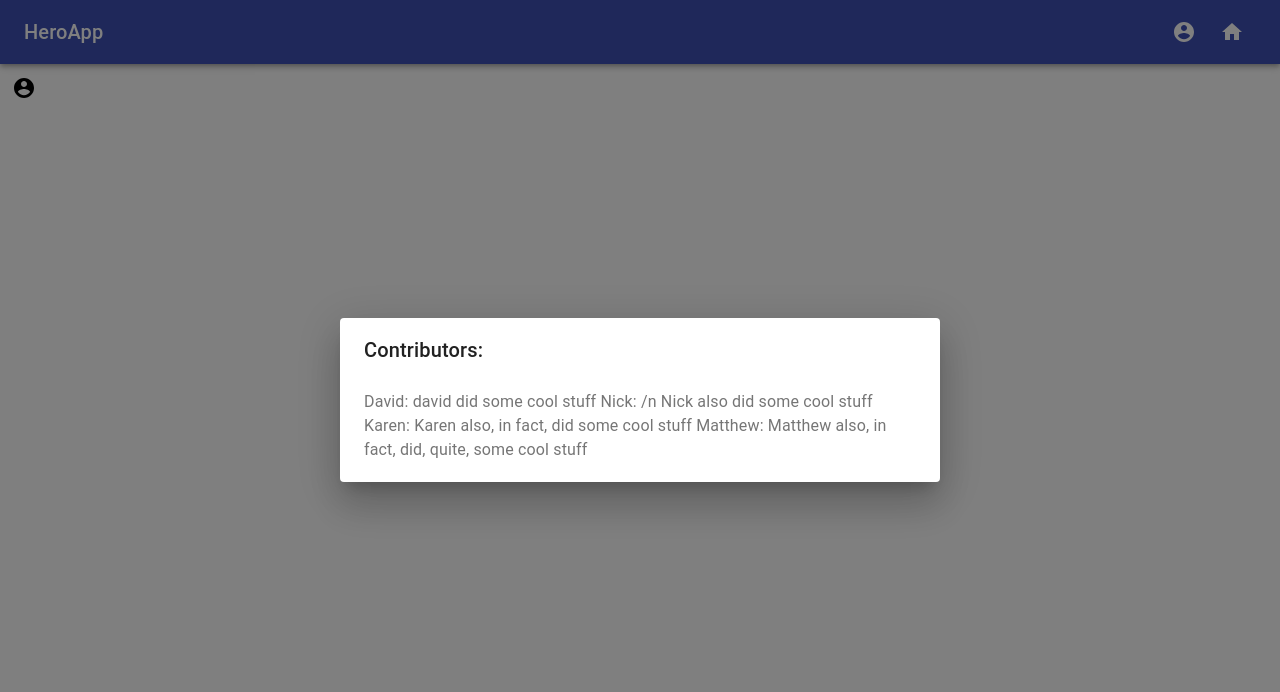
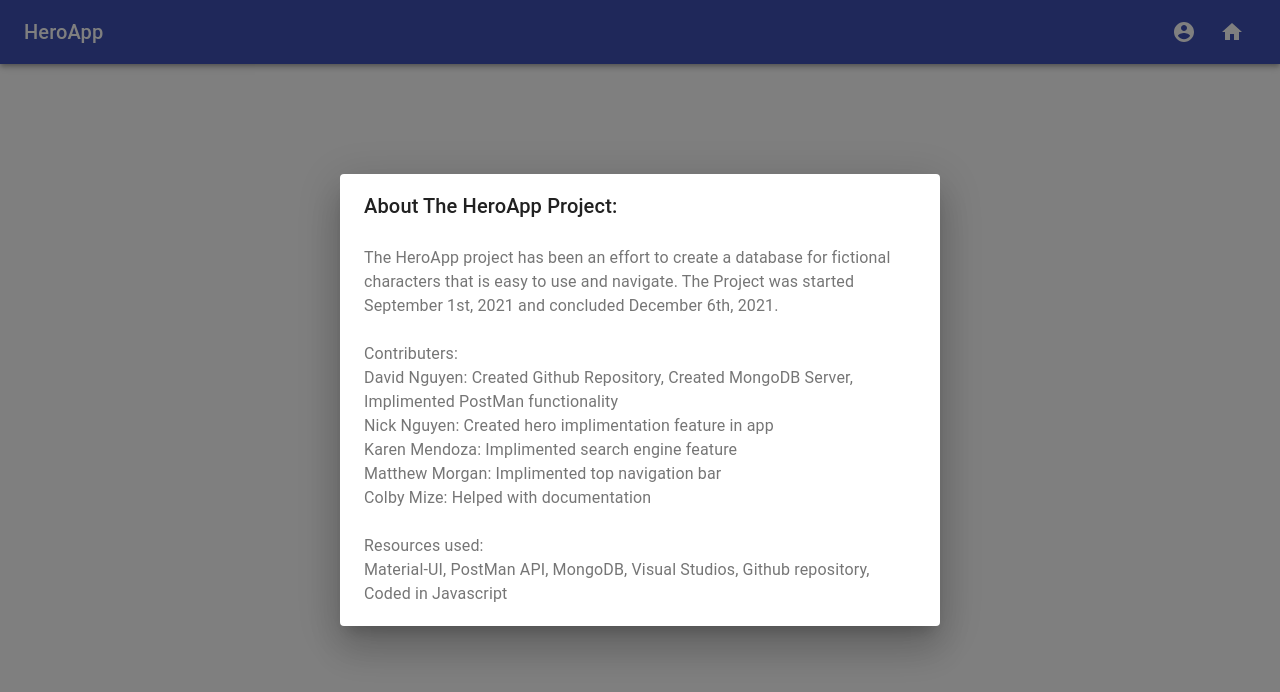
Before and after one commit to DavNguyen/HeroAppProject, a React (Create React App) app in the folder client/: page / in a window 1280 px wide. Both pictures are taken after a click on the button 1184 px from the left and 32 px from the top of the page. Shown: the top 692 px of the page. Built offline with nearby package versions, Linux system fonts and the light colour scheme.

Commit message:
Finalized TopNav

```diff
--- a/client/src/App.js
+++ b/client/src/App.js
@@ -3,7 +3,6 @@ import React from "react";
 import { makeStyles } from "@material-ui/core/styles";
 import "./index.css";
 import { MenuAppBar } from "./topnav";
-import { ScrollDialog } from "./testdiolog";
 
 const useStyles = makeStyles((theme) => ({
   root: {
@@ -16,7 +15,6 @@ function App() {
   return (
     <div className={classes.root}>
       <MenuAppBar></MenuAppBar>
-      <ScrollDialog></ScrollDialog>
     </div>
   );
 }
--- a/client/src/aboutdiolog.js
+++ b/client/src/aboutdiolog.js
@@ -35,13 +35,27 @@ export function AboutAuthors() {
         aria-describedby="alert-dialog-slide-description"
       >
         <DialogTitle id="alert-dialog-slide-title">
-          {"Contributors:"}
+          {"About The HeroApp Project:"}
         </DialogTitle>
         <DialogContent>
           <DialogContentText id="alert-dialog-slide-description">
-            David: david did some cool stuff Nick: /n Nick also did some cool
-            stuff Karen: Karen also, in fact, did some cool stuff Matthew:
-            Matthew also, in fact, did, quite, some cool stuff
+            The HeroApp project has been an effort to create a database for
+            fictional characters that is easy to use and navigate. The Project
+            was started September 1st, 2021 and concluded December 6th, 2021.
+            <br />
+            <br /> Contributers: <br />
+            David Nguyen: Created Github Repository, Created MongoDB Server,
+            Implimented PostMan functionality <br />
+            Nick Nguyen: Created hero implimentation feature in app
+            <br />
+            Karen Mendoza: Implimented search engine feature
+            <br />
+            Matthew Morgan: Implimented top navigation bar
+            <br />
+            Colby Mize: Helped with documentation <br />
+            <br /> Resources used: <br />
+            Material-UI, PostMan API, MongoDB, Visual Studios, Github
+            repository, Coded in Javascript
           </DialogContentText>
         </DialogContent>
       </Dialog>
--- a/client/src/testdiolog.js
+++ /dev/null
@@ -1,85 +0,0 @@
-import React from "react";
-import Dialog from "@material-ui/core/Dialog";
-import DialogContent from "@material-ui/core/DialogContent";
-import DialogContentText from "@material-ui/core/DialogContentText";
-import DialogTitle from "@material-ui/core/DialogTitle";
-import IconButton from "@material-ui/core/IconButton";
-import AccountCircle from "@material-ui/icons/AccountCircle";
-//import Slide from "@material-ui/core/Slide";
-
-// const Transition = React.forwardRef(function Transition(props, ref) {
-//   return <Slide direction="up" ref={ref} {...props} />;
-// });
-
-export function ScrollDialog() {
-  const [open, setOpen] = React.useState(false);
-  const [scroll, setScroll] = React.useState("paper");
-
-  const handleClickOpen = (scrollType) => () => {
-    setOpen(true);
-    setScroll(scrollType);
-  };
-
-  const handleClose = () => {
-    setOpen(false);
-  };
-
-  const descriptionElementRef = React.useRef(null);
-  React.useEffect(() => {
-    if (open) {
-      const { current: descriptionElement } = descriptionElementRef;
-      if (descriptionElement !== null) {
-        descriptionElement.focus();
-      }
-    }
-  }, [open]);
-
-  return (
-    <div>
-      <IconButton color="inherit" onClick={handleClickOpen("paper")}>
-        <AccountCircle />
-      </IconButton>
-      <Dialog
-        open={open}
-        //TransitionComponent={Transition}
-        onClose={handleClose}
-        scroll={scroll}
-        aria-labelledby="scroll-dialog-title"
-        aria-describedby="scroll-dialog-description"
-      >
-        <DialogTitle id="scroll-dialog-title">Subscribe</DialogTitle>
-        <DialogContent dividers={scroll === "paper"}>
-          <DialogContentText
-            id="scroll-dialog-description"
-            ref={descriptionElementRef}
-            tabIndex={-1}
-          >
-            Let Google help apps determine location. This means sending
-            anonymous location data to Google, even when no apps are running.Let
-            Google help apps determine location. This means sending anonymous
-            location data to Google, even when no apps are running.Let Google
-            help apps determine location. This means sending anonymous location
-            data to Google, even when no apps are running.Let Google help apps
-            determine location. This means sending anonymous location data to
-            Google, even when no apps are running.Let Google help apps determine
-            location. This means sending anonymous location data to Google, even
-            when no apps are running.Let Google help apps determine location.
-            This means sending anonymous location data to Google, even when no
-            apps are running.Let Google help apps determine location. This means
-            sending anonymous location data to Google, even when no apps are
-            running.Let Google help apps determine location. This means sending
-            anonymous location data to Google, even when no apps are running.Let
-            Google help apps determine location. This means sending anonymous
-            location data to Google, even when no apps are running.Let Google
-            help apps determine location. This means sending anonymous location
-            data to Google, even when no apps are running.Let Google help apps
-            determine location. This means sending anonymous location data to
-            Google, even when no apps are running.Let Google help apps determine
-            location. This means sending anonymous location data to Google, even
-            when no apps are running.
-          </DialogContentText>
-        </DialogContent>
-      </Dialog>
-    </div>
-  );
-}
```
